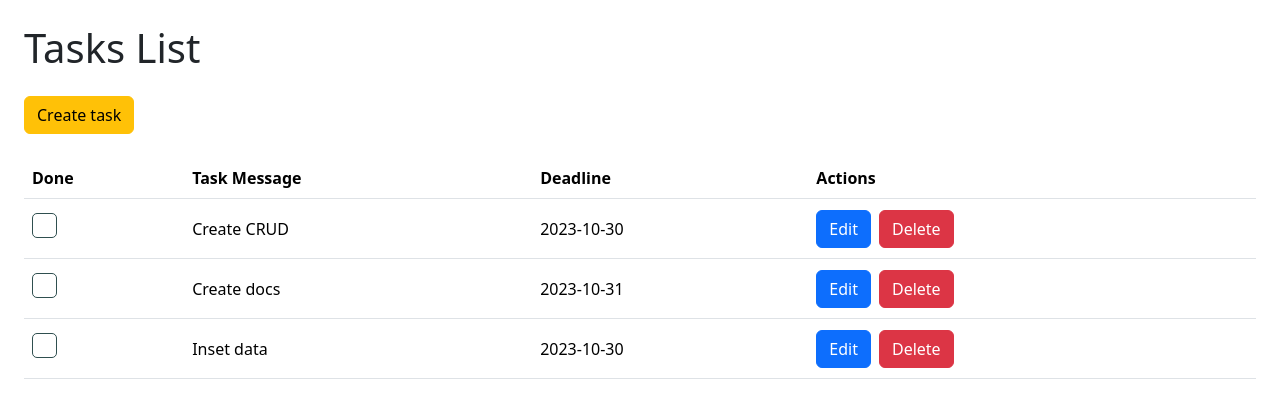
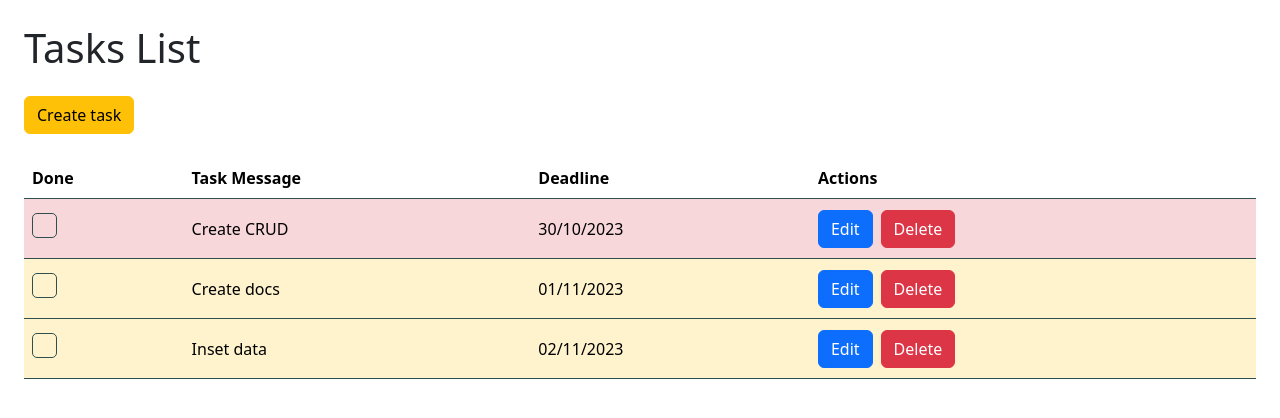
Before and after one commit to aharisov/todo_list_angular, an Angular app: page /tasks in a window 1280 px wide. Shown: the top 418 px of the page. Built offline with nearby package versions, Linux system fonts and the light colour scheme.

Commit message:
added check for overdue date

```diff
--- a/src/app/components/tasks-list/tasks-list.component.css
+++ b/src/app/components/tasks-list/tasks-list.component.css
@@ -1,8 +1,24 @@
+.tasks-list tr.completed td {
+    background-color: #d4edda;
+}
+.tasks-list tr.deadline td {
+    background-color: #f8d7da;
+}
+.tasks-list tr.warn td {
+    background-color: #fff3cd;
+}
+.tasks-list tr {
+    cursor: pointer;
+}
+.tasks-list th {
+    border-color: darkslategray;
+}
 .tasks-list td {
     height: 60px;
     vertical-align: middle;
+    border-color: darkslategray;
 }
-.tasks-list input[type=checkbox] {
+/* .tasks-list input[type=checkbox] {
     display: none;
 }
 .tasks-list .checkbox-label {
@@ -18,7 +34,7 @@
     border-radius: 5px;
 }
 .tasks-list input:checked + span {
-    background-color: gray;
+    background-color: #ffc107;
 }
 .tasks-list input:checked + span::after {
     position: absolute;
@@ -27,8 +43,31 @@
     display: block;
     width: 12px;
     height: 8px;
-    border-left: 1px solid greenyellow;
-    border-bottom: 1px solid greenyellow;
+    border-left: 1px solid darkslategray;
+    border-bottom: 1px solid darkslategray;
+    transform: rotate(-45deg);
+    content: '';
+} */
+.tasks-list .check-label span {
+    position: relative;
+    display: inline-block;
+    width: 25px;
+    height: 25px;
+    border: 1px solid darkslategray;
+    border-radius: 5px;
+}
+.tasks-list .check-label.active span {
+    background-color: #ffc107;
+}
+.tasks-list .check-label.active span::after {
+    position: absolute;
+    left: 6px;
+    top: 6px;
+    display: block;
+    width: 12px;
+    height: 8px;
+    border-left: 1px solid darkslategray;
+    border-bottom: 1px solid darkslategray;
     transform: rotate(-45deg);
     content: '';
 }
--- a/src/app/components/tasks-list/tasks-list.component.html
+++ b/src/app/components/tasks-list/tasks-list.component.html
@@ -2,10 +2,14 @@
 
 <a routerLink="/tasks/details" class="mb-4 btn btn-warning">Create task</a>
 
-<div class="alert alert-success mb-4" role="alert" *ngIf="success">Task was deleted!</div>
+<!-- alerts  -->
+<div class="alert alert-danger mb-4" role="alert" *ngIf="success">Task was deleted!</div>
+<div class="alert alert-primary mb-4" role="alert" *ngIf="taskComplete">Task was closed!</div>
+<div class="alert alert-warning mb-4" role="alert" *ngIf="taskReopened">Task was opened again!</div>
+<div *ngIf="tasks.length == 0" class="alert alert-info" role="alert">Task list is empty.</div>
+<div class="alert alert-danger mb-4" role="alert" *ngIf="hasDeadline">You have overdue tasks!</div>
 
-<div *ngIf="tasks.length == 0" class="alert alert-info" role="alert">Task list is empty.</div>
-
+<!-- tasks table -->
 <table *ngIf="tasks.length > 0" class="table tasks-list">
     <thead>
         <tr>
@@ -16,16 +20,12 @@
         </tr>
     </thead>
     <tbody>
-        <tr *ngFor="let task of tasks">
+        <tr *ngFor="let task of tasks" class="{{task.done ? 'completed' : ''}} {{checkDate(task.deadline, task.done)}}" (click)="onToggleComplete(task.id)" >
             <td>
-                <label for="task{{ task.id }}" class="checkbox-label">
-                    <input type="checkbox" id="task{{ task.id }}" name="task{{ task.id }}" [checked]="task.done ? 'checked' : ''">
-
-                    <span></span>
-                </label>
+                <div class="check-label {{task.done ? 'active' : ''}}"><span></span></div>
             </td>
             <td>{{ task.message }}</td>
-            <td>{{ task.deadline }}</td>
+            <td>{{ task.deadline | date : 'dd/MM/yyyy' }}</td>
             <td>
                 <a routerLink="/tasks/details/{{ task.id }}" class="btn btn-primary">Edit</a>
                 <button type="button" (click)="deleteTask(task.id)" class="btn btn-danger mx-2">Delete</button>
--- a/src/app/components/tasks-list/tasks-list.component.ts
+++ b/src/app/components/tasks-list/tasks-list.component.ts
@@ -12,7 +12,11 @@ export class TasksListComponent {
 
   tasks: Task[] = [];
 
+  // booleans for alerts state
   success: boolean = false;
+  taskComplete: boolean = false;
+  taskReopened: boolean = false;
+  hasDeadline: boolean = false;
 
   constructor(
 
@@ -38,6 +42,64 @@ export class TasksListComponent {
     this.success = true;
 
     // hide alert after 1s
-    setTimeout(() => this.success = false, 800);
+    setTimeout(() => this.success = false, 1000);
+  }
+
+  onToggleComplete(id: number) {
+
+    const task: Task | undefined = this.taskService.getById(id);
+
+    if (task) {
+
+      if (task.done) {
+
+        // show alert
+        this.taskReopened = true;
+
+        // hide alert after 1s
+        setTimeout(() => this.taskReopened = false, 1000);
+
+        task.done = false;
+      } else {
+
+        // show alert
+        this.taskComplete = true;
+
+        // hide alert after 1s
+        setTimeout(() => this.taskComplete = false, 1000);
+
+        task.done = true;
+      }
+    }
+
+  }
+
+  checkDate(date: string, done: any): string | undefined {
+
+    // transform task date to timestamp
+    const timestamp = Date.parse(date);
+    // get time now
+    const now = Date.now();
+
+    // create date from now and add 3 days to it
+    const newDate = new Date(now);
+    newDate.setDate(newDate.getDate() + 3);
+
+    // check if deadline passed and task did not closed
+    if (now >= timestamp && !done) {
+
+      // return class name for coloring table row
+      return 'deadline';
+
+    } else if (newDate.getTime() > timestamp && !done) { // check if task date is less then time now + 3 days
+
+      // return class name for coloring table row
+      return 'warn';
+
+    } else {
+
+      return '';
+    }
+
   }
 }
--- a/src/app/mock-tasks.ts
+++ b/src/app/mock-tasks.ts
@@ -2,6 +2,6 @@ import { Task } from './interfaces/task';
 
 export const TASKS: Task[] = [
   { id: 1, message: 'Create CRUD', deadline: '2023-10-30', done: false },
-  { id: 2, message: 'Create docs', deadline: '2023-10-31', done: false },
-  { id: 3, message: 'Inset data', deadline: '2023-10-30', done: false }
+  { id: 2, message: 'Create docs', deadline: '2023-11-01', done: false },
+  { id: 3, message: 'Inset data', deadline: '2023-11-02', done: false }
 ];
```
